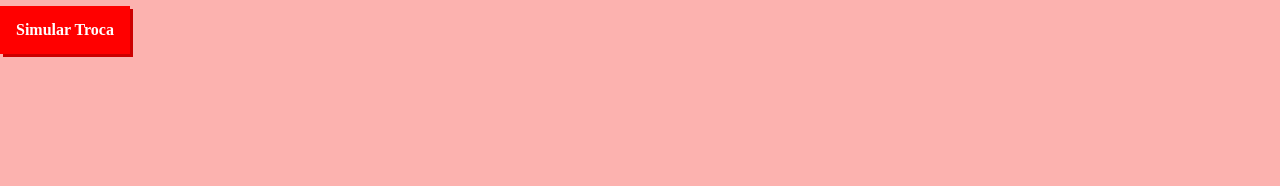
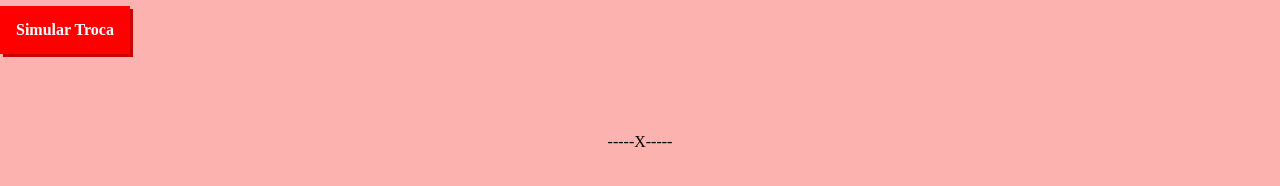
Before and after one commit to samuelfavila/poketrader, a React (Create React App) app: page / in a window 1280 px wide. Shown: the part 410-596 px from the top of the page. Built offline with nearby package versions, Linux system fonts and the light colour scheme.

Commit message:
Fix temporary history

```diff
--- a/src/components/PokemonTradeInfo/style.css
+++ b/src/components/PokemonTradeInfo/style.css
@@ -0,0 +1,15 @@
+.pokemon-info p {
+	margin: 0.5em;
+}
+
+.pokemon-info h3 {
+	margin: 0.5em;
+}
+
+.pokemon-info {
+	width: fit-content;
+	margin: 0 auto;
+	background-color: #fff;
+	padding: 1em;
+	border-radius: 1em;
+}
--- a/src/components/Trade/index.jsx
+++ b/src/components/Trade/index.jsx
@@ -16,7 +16,8 @@ const Trade = ({
 		<>
 			<TradeButton onClick={onClick} />
 			<div className="trade-container">
-				<div className="trade">
+				<div className={style}>
+					<div className="combination-wrapper">
 						{selectedPokemonsFirstCombination.map(({ id }, index) => {
 							const pokemon = allPokemons[id - 1];
 							return (
@@ -27,6 +28,9 @@ const Trade = ({
 								/>
 							);
 						})}
+					</div>
+					<p className="separation-line">-----X-----</p>
+					<div className="combination-wrapper">
 						{selectedPokemonsSecondCombination.map(({ id }, index) => {
 							const pokemon = allPokemons[id - 1];
 							return (
@@ -39,6 +43,7 @@ const Trade = ({
 						})}
 					</div>
 				</div>
+			</div>
 		</>
 	);
 };
--- a/src/components/Trade/style.css
+++ b/src/components/Trade/style.css
@@ -0,0 +1,24 @@
+.true {
+	background-color: rgb(226, 248, 225);
+}
+
+.false {
+	background-color: rgb(205, 50, 44);
+}
+
+.trade {
+	display: flex;
+
+	flex-direction: column;
+	text-align: center;
+	padding: 2em;
+	margin: 1em auto;
+}
+
+.combination-wrapper {
+	display: flex;
+}
+
+.separation-line {
+	padding: 1em;
+}
--- a/src/pages/home/index.jsx
+++ b/src/pages/home/index.jsx
@@ -2,7 +2,6 @@ import React, { useState } from "react";
 import "./style.css";
 import Header from "../../components/Header";
 import PokemonSlot from "../../components/PokemonSlot";
-import TradeButton from "../../components/TradeButton";
 import Trade from "../../components/Trade";
 
 const Home = () => {
@@ -18,9 +17,10 @@ const Home = () => {
 		selectedPokemonsSecondCombination,
 		setSelectedPokemonsSecondCombination,
 	] = useState([]);
+	const [tradeValue, setTradeValue] = useState();
 	const [xpFirstCombination, setXpFirstCombination] = useState(0);
 	const [xpSecondCombination, setXpSecondCombination] = useState(0);
-	const [resultMessage, setResultMessage] = useState("");
+	const [resultMessage, setResultMessage] = useState(false);
 
 	const simulateTrade = () => {
 		const subtractFirstFromSecond = xpSecondCombination - xpFirstCombination;
@@ -35,8 +35,10 @@ const Home = () => {
 			(subtractFirstFromSecond < 50 && subtractFirstFromSecond >= 0) ||
 			(subtractSecondFromFirst < 50 && subtractSecondFromFirst >= 0)
 		) {
+			setTradeValue(true);
 			setResultMessage("Troca justa!");
 		} else {
+			setTradeValue(false);
 			setResultMessage("Troca injusta!");
 		}
 	};
@@ -79,6 +81,7 @@ const Home = () => {
 						selectedPokemonsSecondCombination
 					}
 					allPokemons={allPokemons}
+					tradeValue={tradeValue}
 				/>
 			</div>
 		</div>
```
Lines whose indentation alone changed are shown as unchanged.
